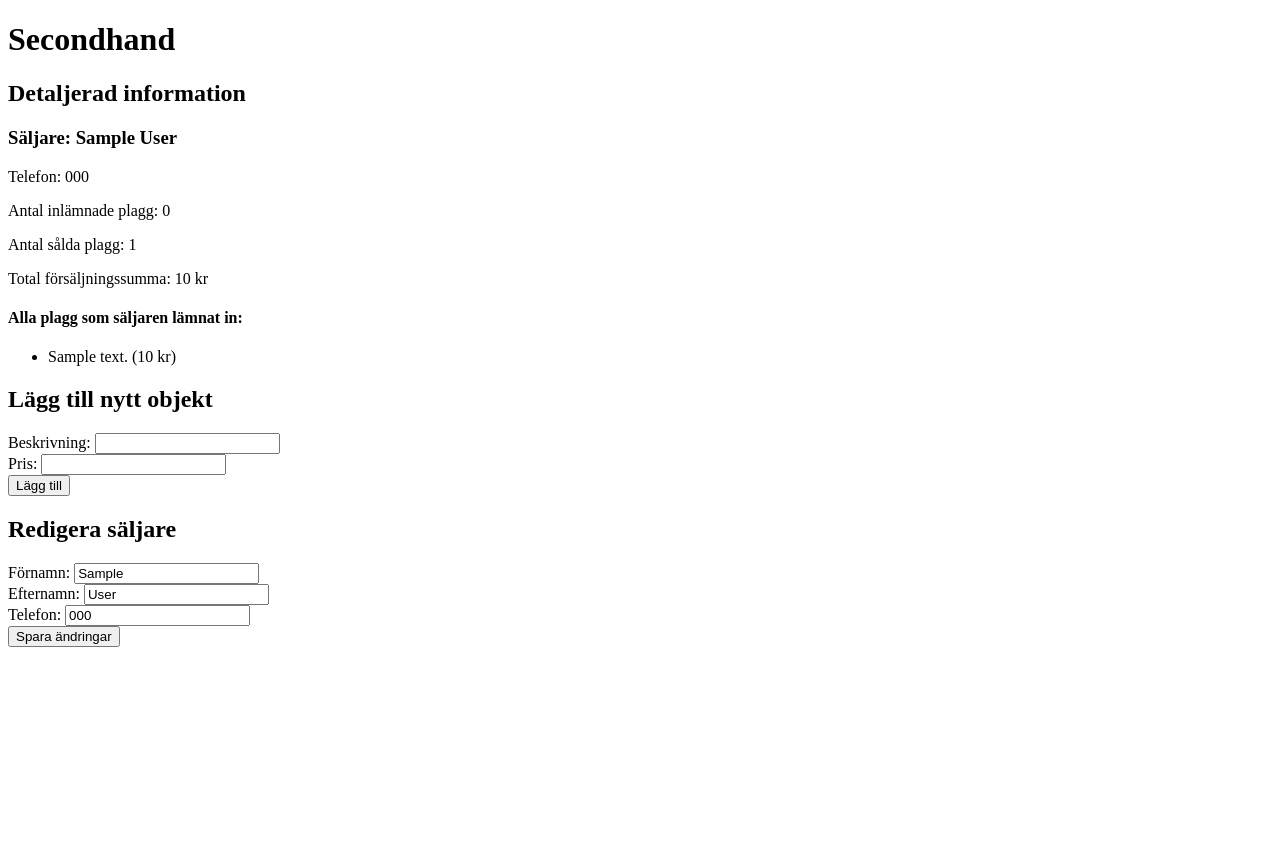
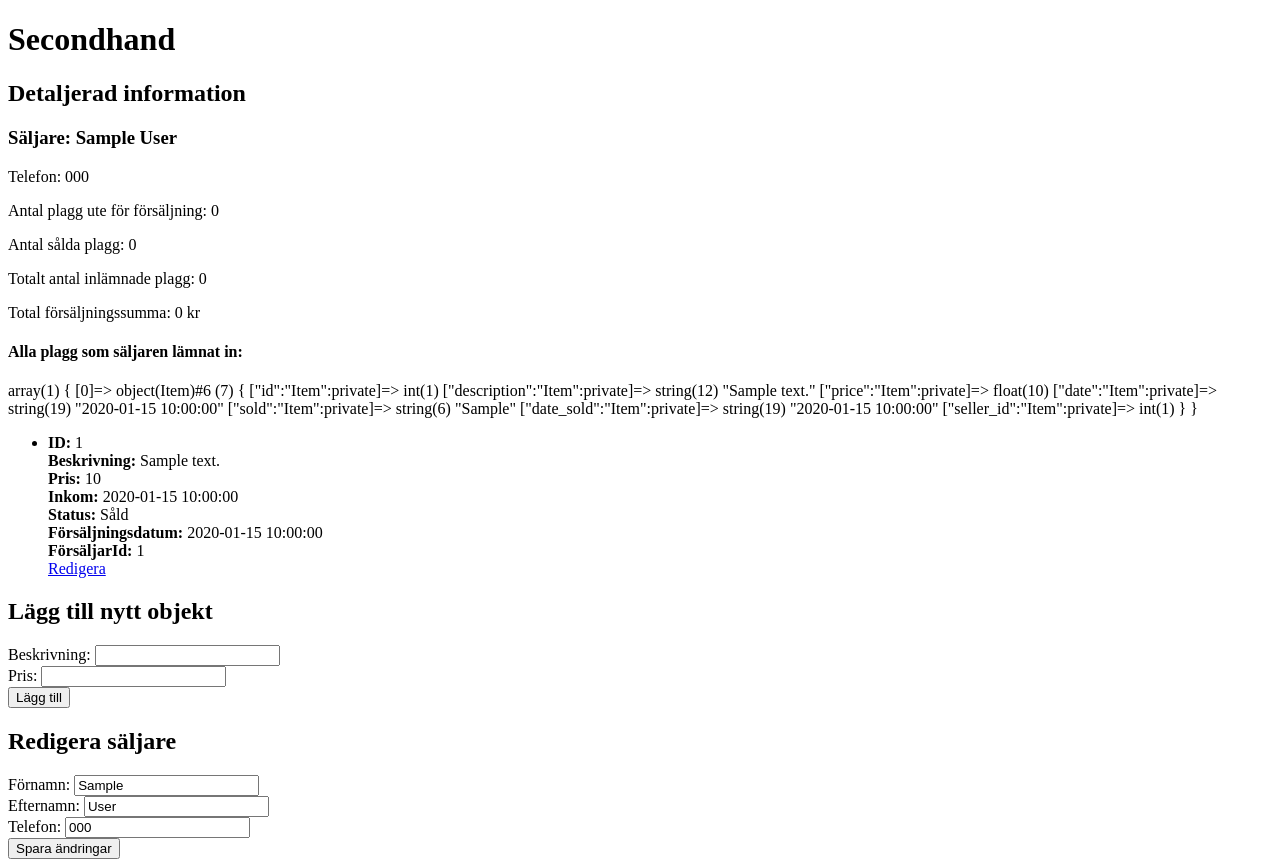
Before and after one commit to ToveLissner/PHP_assignment, a PHP site: page /views/sellerDetails.php?id=1 in a window 1280 px wide. Before the commit the page ends 647 px from the top, so only its background shows below. Run offline with PHP 8.4, Linux system fonts and the light colour scheme; tables that the repository leaves empty or names only in its code hold one stand-in row (values such as "Sample post").

Commit message:
sellerDetails

```diff
--- a/views/editItem.php
+++ b/views/editItem.php
@@ -34,9 +34,6 @@ var_dump($item)
         <label for="sold">Såld:</label>
         <input type="text" name="sold" id="sold" value="<?php echo $item->getSold(); ?>" required><br>
 
-        <!-- <label for="date_sold">Försäljningsdatum:</label>
-        <input type="text" name="date_sold" id="date_sold" value="<?php echo $item->getDateSold(); ?>"> <br> -->
-
         <label for="seller_id">FörsäljarId:</label>
         <input type="text" name="seller_id" id="seller_id" value="<?php echo $item->getSellerIdFromItem(); ?>" required><br>
 
--- a/views/items.php
+++ b/views/items.php
@@ -23,7 +23,6 @@ $items = Item::getAllItems();
             <strong>Försäljningsdatum:</strong> <?php echo $item->getDateSold(); ?><br>
             <strong>FörsäljarId:</strong> <?php echo $item->getSellerIdFromItem(); ?><br>
             <a href="editItem.php?id=<?php echo $item->getItemId(); ?>">Redigera</a>
-            <a href="deleteItem.php?id=<?php echo $item->getItemId(); ?>">Ta bort</a>
         </li>
     <?php endforeach; ?>
 </ul>
--- a/views/sellerDetails.php
+++ b/views/sellerDetails.php
@@ -6,6 +6,7 @@ error_reporting(E_ALL);
 require '../database/connection.php';
 include '../partials/header.php';
 include '../models/Seller.php';
+include_once '../models/Item.php';
 
 ?>
 
@@ -26,23 +27,28 @@ if (isset($_GET['id']) && !empty($_GET['id'])) {
         <h3>Säljare: <?php echo $seller->getFirstname() . ' ' . $seller->getLastname(); ?></h3>
         <p>Telefon: <?php echo $seller->getPhoneNumber(); ?></p>
 
-        <?php         // Antal inlämnade plagg
+        <?php
+        // Antal plagg som är ute till försäljning
         $submittedItems = array_filter($items, function($item) {
-            return !$item->getSold();
+            return $item->getSold() == 0;
         });
 
         $numberOfSubmittedItems = count($submittedItems);
 
-        echo "<p>Antal inlämnade plagg: $numberOfSubmittedItems</p>";
-
         // Antal sålda plagg
         $soldItems = array_filter($items, function($item) {
-            return $item->getSold();
+            return $item->getSold() == 1;
         });
 
         $numberOfSoldItems = count($soldItems);
 
+        // Totalt antal inlämnade plagg
+        $totalItems = $numberOfSubmittedItems + $numberOfSoldItems;
+
+        echo "<p>Antal plagg ute för försäljning: $numberOfSubmittedItems</p>";
         echo "<p>Antal sålda plagg: $numberOfSoldItems</p>";
+        echo "<p>Totalt antal inlämnade plagg: $totalItems</p>";
+
 
         // Total försäljningssumma
         $totalSales = 0;
@@ -55,14 +61,28 @@ if (isset($_GET['id']) && !empty($_GET['id'])) {
         ?>
 
         <h4>Alla plagg som säljaren lämnat in:</h4>
-<?php if (count($items) > 0) : ?>
+        <?php if (count($items) > 0) : var_dump($items);
+
+        $itemsFromItem = Item::getAllItems();
+        ?>
+
         <ul>
-        <?php foreach ($items as $item) : ?>
+            <?php foreach ($itemsFromItem as $item) : ?>
+                <?php if ($item->getSellerIdFromItem() == $sellerId) : ?>
                 <li>
-                <?php echo $item->getDescription() . ' (' . $item->getPrice() . ' kr)'; ?>
+                    <strong>ID:</strong> <?php echo $item->getItemId(); ?><br>
+                    <strong>Beskrivning:</strong> <?php echo $item->getDescription(); ?><br>
+                    <strong>Pris:</strong> <?php echo $item->getPrice(); ?><br>
+                    <strong>Inkom:</strong> <?php echo $item->getdate(); ?><br>
+                    <strong>Status:</strong> <?php echo $item->getSold() ? 'Såld' : 'Ej såld'; ?><br>
+                    <strong>Försäljningsdatum:</strong> <?php echo $item->getDateSold(); ?><br>
+                    <strong>FörsäljarId:</strong> <?php echo $item->getSellerIdFromItem(); ?><br>
+                    <a href="editItem.php?id=<?php echo $item->getItemId(); ?>">Redigera</a>
                 </li>
+                <?php endif; ?>
             <?php endforeach; ?>
         </ul>
+
     <?php else : ?>
         <p>Inga plagg tillgängliga.</p>
     <?php endif; ?>
@@ -83,15 +103,12 @@ if (isset($_GET['id'])) {
 
 <h2>Lägg till nytt objekt</h2>
 
-<form action="../controllers/createItemController.php" method="POST" >
+<form action="../controllers/createItemController.php?id=<?php echo $sellerId; ?>" method="POST">
     <label for="description">Beskrivning:</label>
     <input type="text" name="description" id="description" required><br>
 
     <label for="price">Pris:</label>
     <input type="text" name="price" id="price" required><br>
-
-    <!-- <label for="seller_id">Säljare:</label>
-    <input type="text" name="seller_id" id="seller_id" required><br> -->
 
     <input type="hidden" name="seller_id" value="<?php echo $sellerId; ?>">
 
--- a/views/sellers.php
+++ b/views/sellers.php
@@ -33,7 +33,6 @@ if (isset($_GET['sort']) && $_GET['sort'] === 'alphabetical') {
             <strong>Telefon:</strong> <?php echo $seller->getPhoneNumber(); ?><br>
             <a href="sellerDetails.php?id=<?php echo $seller->getSellerId(); ?>">Mer information</a>
             <a href="editSeller.php?id=<?php echo $seller->getSellerId(); ?>">Redigera</a>
-            <a href="deleteSeller.php?id=<?php echo $seller->getSellerId(); ?>">Ta bort</a>
         </li>
     <?php endforeach; ?>
 </ul>
```
Also changed, not shown: controllers/createItemController.php (+16 -8 lines), models/Seller.php (+11 -1 lines), views/createItem.php (+1 -20 lines), views/detailedItem.php (deleted). Lines whose indentation alone changed are shown as unchanged.
